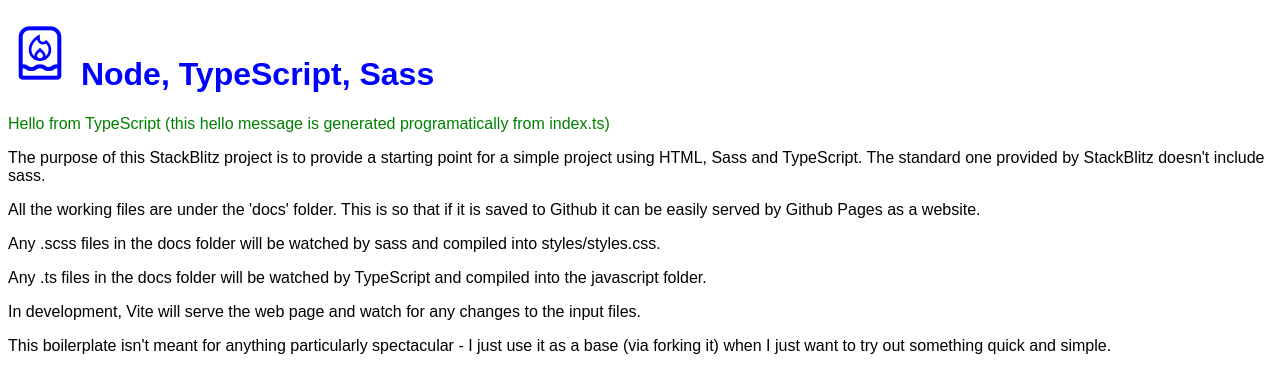
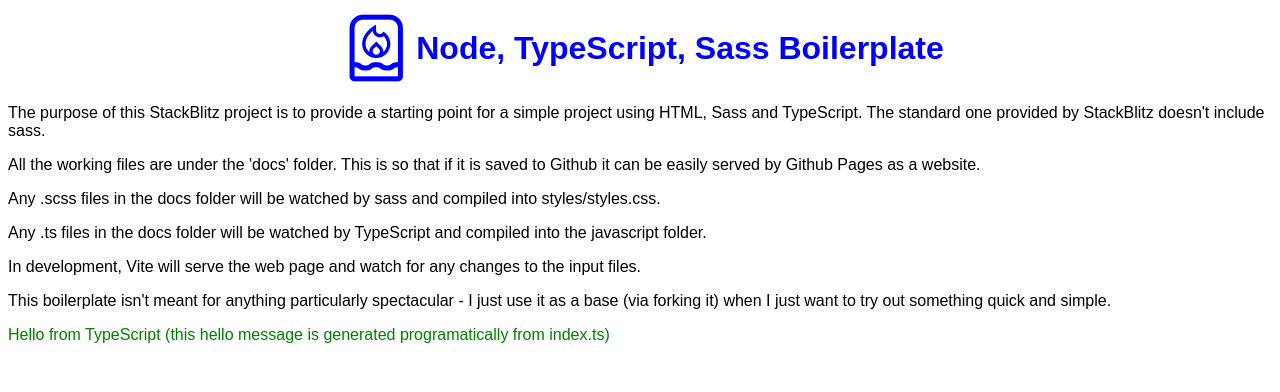
Before and after one commit to davidgma/boilerplate-node-ts-sass, a website built with Vite: page docs/index.html in a window 1280 px wide. Built offline with nearby package versions, Linux system fonts and the light colour scheme.

Commit message:
1 binaries uploaded

```diff
--- a/docs/index.html
+++ b/docs/index.html
@@ -9,15 +9,18 @@
       rel="stylesheet"
       href="https://fonts.googleapis.com/css2?family=Material+Symbols+Outlined:opsz,wght,FILL,GRAD@20..48,100..700,0..1,-50..200"
     />
-    <link rel="icon" href="favicon.ico" />
+    <link rel="icon" href="favicon.svg" />
     <link rel="stylesheet" href="styles/styles.css" />
     <script src="javascript/index.js"></script>
   </head>
   <body>
-    <h1><span class="material-symbols-outlined boiler">
-    water_heater
-    </span> Node, TypeScript, Sass</h1>
-    <p class="myClass">MyClass</p>
+    <header class="header">
+      <span class="material-symbols-outlined boiler"> water_heater </span>
+      <h1>
+        Node, TypeScript, Sass Boilerplate
+      </h1>
+    </header>
+
     <p>
       The purpose of this StackBlitz project is to provide a starting point for
       a simple project using HTML, Sass and TypeScript. The standard one
@@ -44,7 +47,7 @@
       just use it as a base (via forking it) when I just want to try out
       something quick and simple.
     </p>
+    <p class="myClass">MyClass</p>
   </body>
-  <footer>
-  </footer>
+  <footer></footer>
 </html>
--- a/docs/index.scss
+++ b/docs/index.scss
@@ -8,8 +8,15 @@
   font-family: Arial, Helvetica, sans-serif;
 }
 
+.header {
+  display: flex;
+  justify-content: center;
+  align-items: center;
+}
+
 h1 {
   color: blue;
+  font-size: 2rem;
 }
 
 .myClass {
@@ -30,5 +37,6 @@
   'opsz' 48
 }
 .boiler {
-  font-size: 4rem;
+  font-size: 5rem;
+  color: blue;
 }
```
Also changed, not shown: docs/favicon-boiler.ico (added), docs/favicon.ico (deleted), docs/favicon.svg (added), docs/styles/styles.css, 1 other file.
